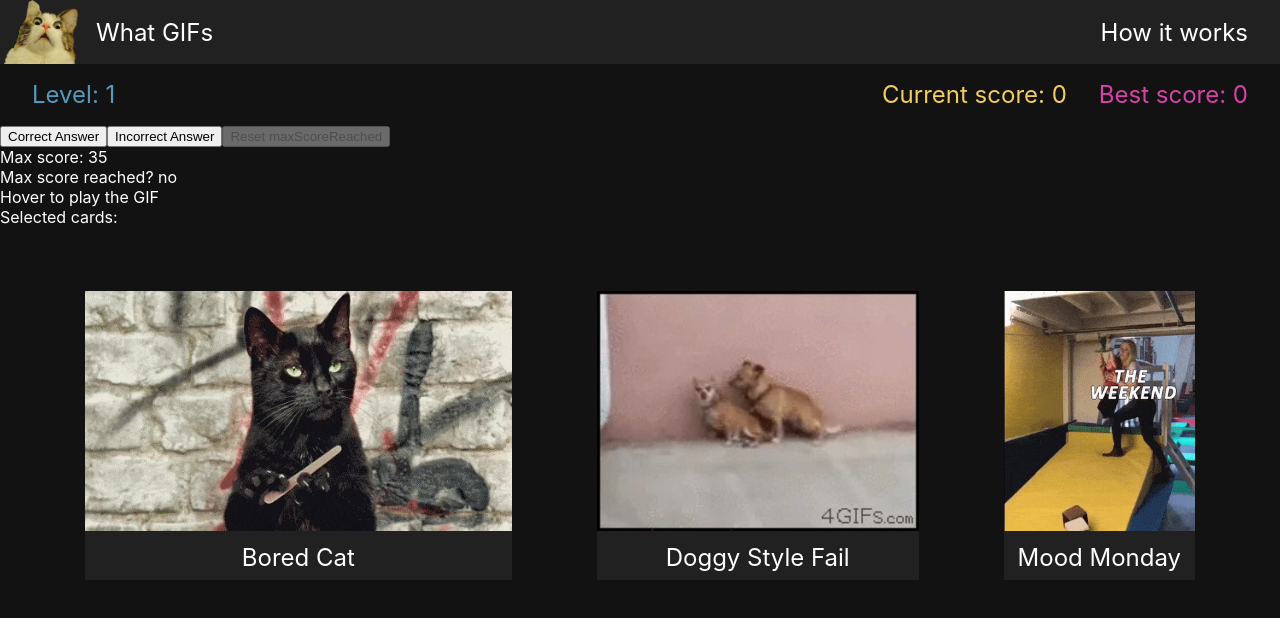
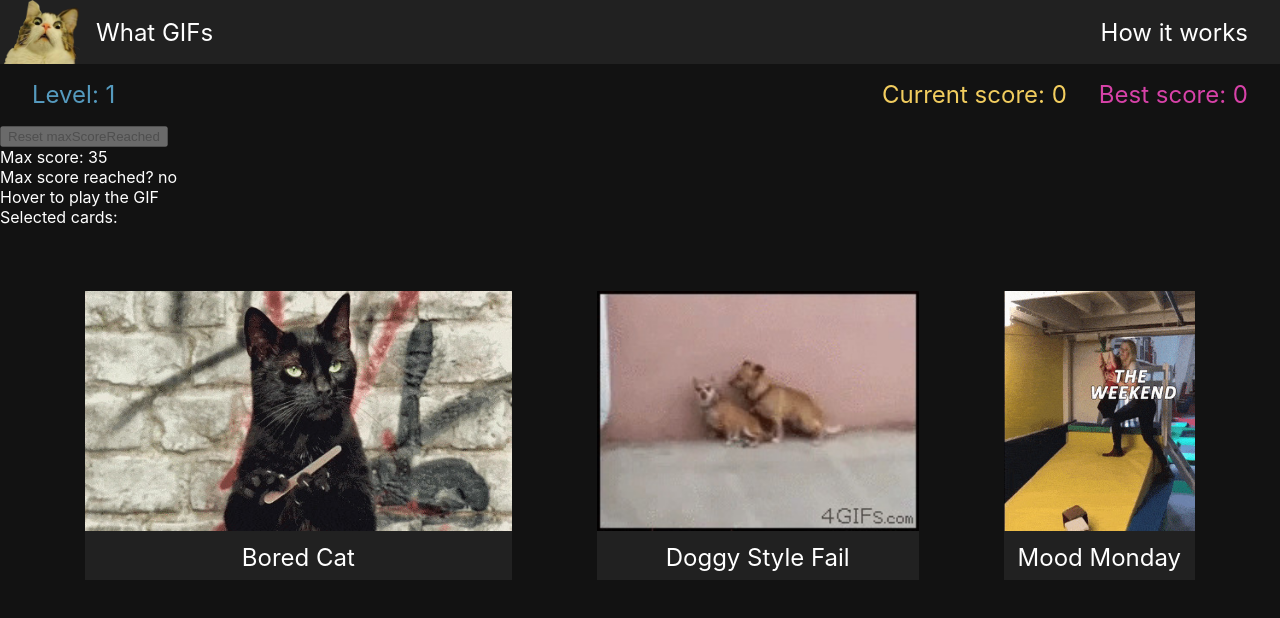
Before and after one commit to mihailthebuilder/what-gifs, a React (Create React App) app: page / in a window 1280 px wide. Shown: the top 618 px of the page. Built offline with nearby package versions, Linux system fonts and the light colour scheme.

Commit message:
previous answer pickers deleted

```diff
--- a/src/App.js
+++ b/src/App.js
@@ -19,23 +19,6 @@ const App = () => {
   const [score, setScore] = useState(new ScoreObj(0, 0));
   const [level, setLevel] = useState(scoreToLevel(0, levelToCardNum));
   const [maxScoreReached, setMaxScoreReached] = useState(false);
-
-  const checkAnswerCard = (event) => {
-    if (event.target.getAttribute("val") === "1") {
-      setScore(
-        (previousScore) =>
-          new ScoreObj(previousScore.current + 1, previousScore.best)
-      );
-    } else {
-      setScore((previousScore) => {
-        let newBestScore =
-          previousScore.current > previousScore.best
-            ? previousScore.current
-            : previousScore.best;
-        return new ScoreObj(0, newBestScore);
-      });
-    }
-  };
 
   useEffect(() => {
     if (score.current === MAX_SCORE) {
@@ -85,12 +68,6 @@ const App = () => {
     <div>
       <NavBar />
       <GameData level={level} score={score} />
-      <button className="regular-font-size" onClick={checkAnswerCard} val="1">
-        Correct Answer
-      </button>
-      <button className="regular-font-size" onClick={checkAnswerCard} val="0">
-        Incorrect Answer
-      </button>
       <button
         className="regular-font-size"
         onClick={resetMaxScoreReached}
```
